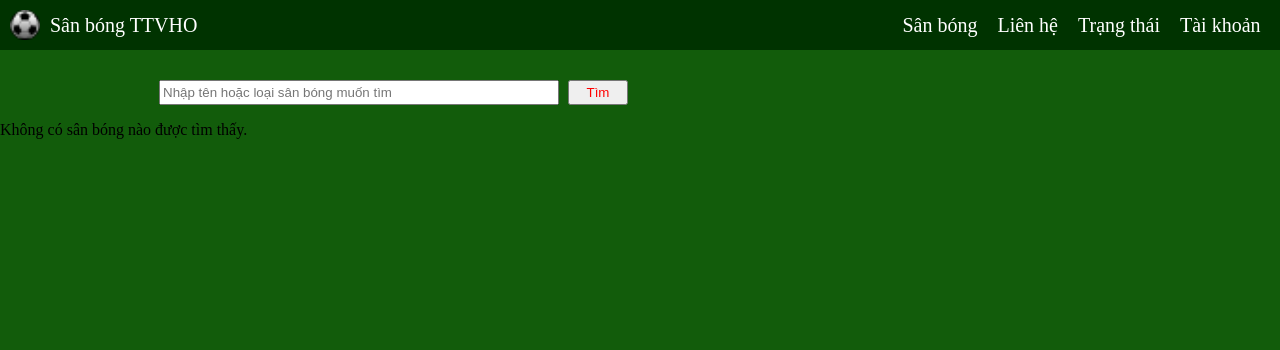
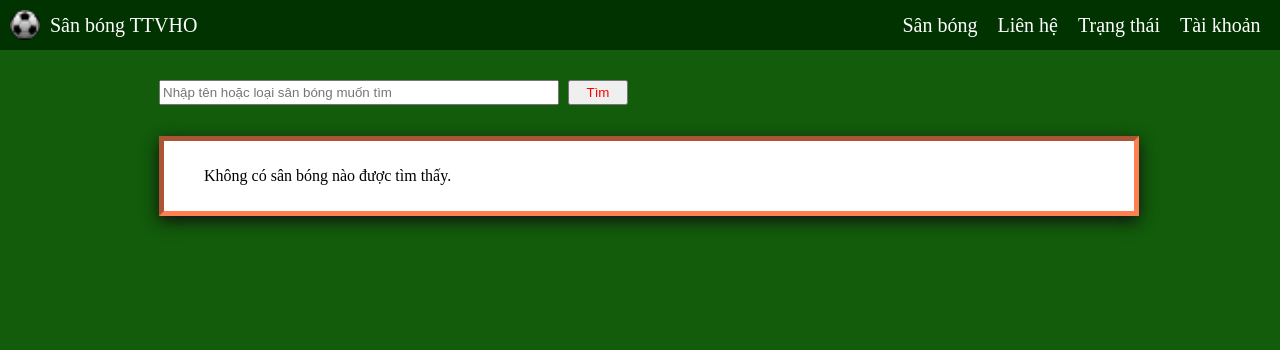
Before and after one commit to LeThiThanhTuyen1/THLVN, a PHP site: page /sanyeuthicch.php in a window 1280 px wide. Shown: the top 350 px of the page. Run offline with PHP 8.4, Linux system fonts and the light colour scheme; the visitor is signed in with stand-in values (Sample User, id 1); data comes from the database, SQL or seed files in the repository.

Commit message:
Update sanyeuthicch.php

```diff
--- a/sanyeuthicch.php
+++ b/sanyeuthicch.php
@@ -63,6 +63,17 @@
             margin-left: 12.5%;
             margin-top: 80px;
         }
+        .status-div-rong {
+            margin: 12.5%;
+            border: 5px inset coral;
+            width: 70%;
+            background-color: #ffffff;
+            box-shadow: 0 5px 15px #111111;
+            display: inline-block;
+            margin-bottom: 25px;
+            margin-top: 15px;
+            padding: 10px 40px;
+        }
     </style>
 </head>
 <body>
@@ -91,7 +102,7 @@ if(isset($_POST['huyyeuthich']))
 
 $products = mysqli_query($conn, $sql);
     if (mysqli_num_rows($products) == 0) {
-        echo '<p>Không có sân bóng nào được tìm thấy.</p>';
+        echo '<div class="status-div-rong"><p>Không có sân bóng nào được tìm thấy.</p></div>';
     } else {
         echo '<div class="sanbong-div">';
         while ($row = mysqli_fetch_assoc($products)) {
@@ -129,9 +140,5 @@ $products = mysqli_query($conn, $sql);
             });
         });
     </script>
-
 </body>
-<footer>
-
-</footer>
 </html>
```
